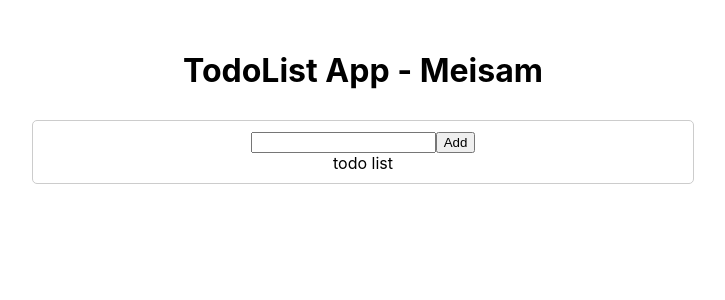
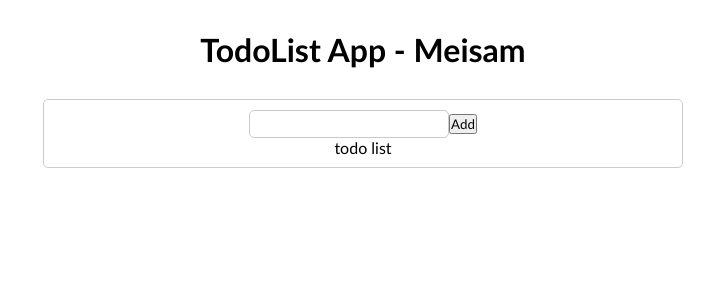
Before and after one commit to meisam-msr/todo-list, a React (Create React App) app: page / in a window 1280 px wide. Shown: the top 300 px of the page, without its empty margins (277-1002 px from the left). Built offline with nearby package versions, Linux system fonts and the light colour scheme.

Commit message:
add styles

```diff
--- a/src/App.css
+++ b/src/App.css
@@ -27,7 +27,67 @@
   width: 20rem;
   margin: 10px 0;
 }
+.todoText {
+  cursor: pointer;
+}
 .completed {
   text-decoration: line-through;
   color: #ccc;
 }
+input {
+  outline: none;
+  border: 1px solid #ccc;
+  border-radius: 5px;
+  padding: 5px 3px;
+  width: 200px;
+}
+input:focus {
+  border: 2px solid #6d28d9;
+}
+.formControl {
+  display: flex;
+  align-items: center;
+  justify-content: space-between;
+  width: 20rem;
+  margin-bottom: 20px;
+}
+.btn {
+  color: #6d28d9;
+  background-color: #fff;
+  border: 1px solid #6d28d9;
+  border-radius: 5px;
+  outline: none;
+  padding: 5px 10px;
+  cursor: pointer;
+}
+.remove {
+  color: rgb(236, 68, 68);
+  border: 1px solid rgb(236, 68, 68);
+  margin-left: 10px;
+}
+.addTodo {
+  color: #fff;
+  background-color: #6d28d9;
+}
+.updateTodo {
+  color: #fff;
+  background-color: #a76dff;
+}
+header {
+  display: flex;
+  align-items: center;
+  margin-bottom: 30px;
+}
+header span {
+  margin-right: 20px;
+  display: inline-block;
+  width: 20px;
+  font-size: 14px;
+  height: 20px;
+  background-color: #d0c7f7;
+  color: #6d28d9;
+  border-radius: 50%;
+  display: flex;
+  justify-content: center;
+  align-items: center;
+}
--- a/src/index.css
+++ b/src/index.css
@@ -1,10 +1,11 @@
+* {
+  margin: 0;
+  padding: 0;
+  box-sizing: border-box;
+  font-family: "Poppins", Calibri, "Trebuchet MS", sans-serif;
+}
 body {
-  margin: 0;
-  font-family: -apple-system, BlinkMacSystemFont, 'Segoe UI', 'Roboto', 'Oxygen',
-    'Ubuntu', 'Cantarell', 'Fira Sans', 'Droid Sans', 'Helvetica Neue',
-    sans-serif;
-  -webkit-font-smoothing: antialiased;
-  -moz-osx-font-smoothing: grayscale;
+  font-family: "Poppins", Calibri, "Trebuchet MS", sans-serif;
 }
 
 code {
```
